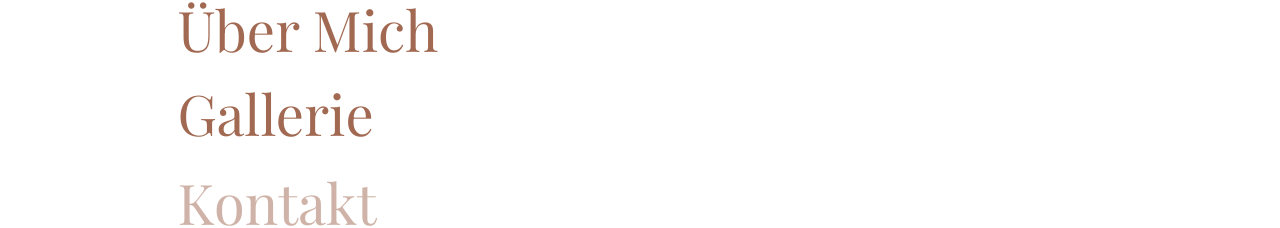
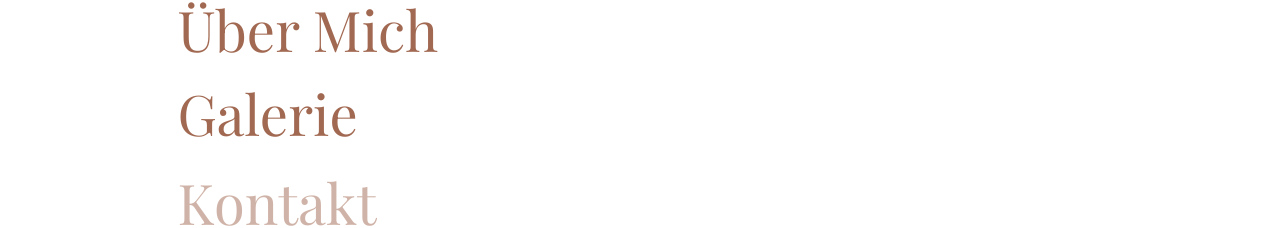
Before and after one commit to oliversteidel/sally_photography, a plain HTML site: page index.html in a window 1280 px wide. Shown: the part 455-683 px from the top of the page. Drawn offline with nearby package versions, Linux system fonts and the light colour scheme.

Commit message:
fixed typo in Gallery

```diff
--- a/index.html
+++ b/index.html
@@ -83,8 +83,8 @@
                         <div class="bottom">Über Mich</div>
                     </div>
                     <div class="nav__link-wrapper">
-                        <a href="#gallery" class="nav__link nav__link--gallery link-up">Gallerie</a>
-                        <div class="bottom">Gallerie</div>
+                        <a href="#gallery" class="nav__link nav__link--gallery link-up">Galerie</a>
+                        <div class="bottom">Galerie</div>
                     </div>
                     <div class="nav__link-wrapper">
                         <a href="#contact" class="nav__link nav__link--contact link-up">Kontakt</a>
@@ -348,7 +348,7 @@
             <!-- ##### START SECTION GALLERY ##### -->
 
             <section class="gallery" id="gallery">
-                <h2 class="gallery__headline headline--section">Gallerie</h2>
+                <h2 class="gallery__headline headline--section">Galerie</h2>
                 <div class="gallery__grid-container">
                     <div class="gallery__img-wrapper">
                         <img src="images/gallery/gal-up-1.jpeg" alt="" tabindex=0 class="gallery__img gallery__img0">
```
